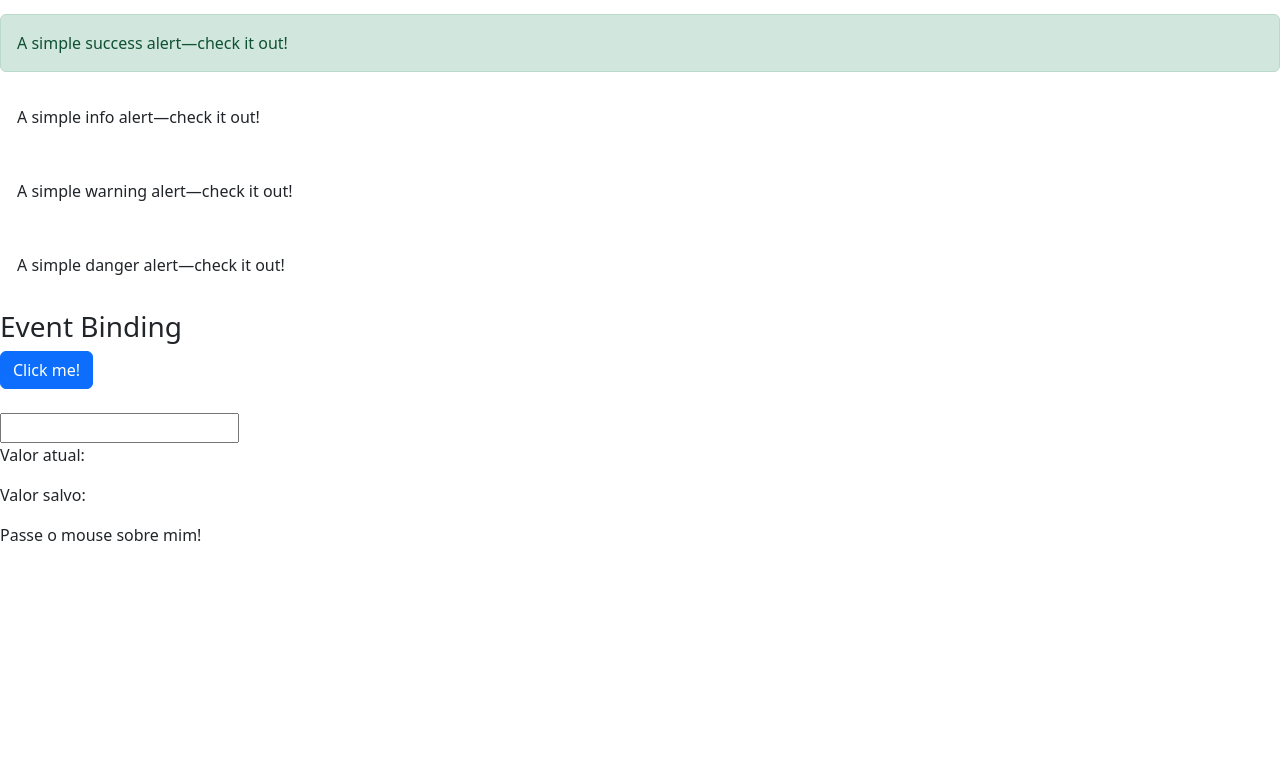
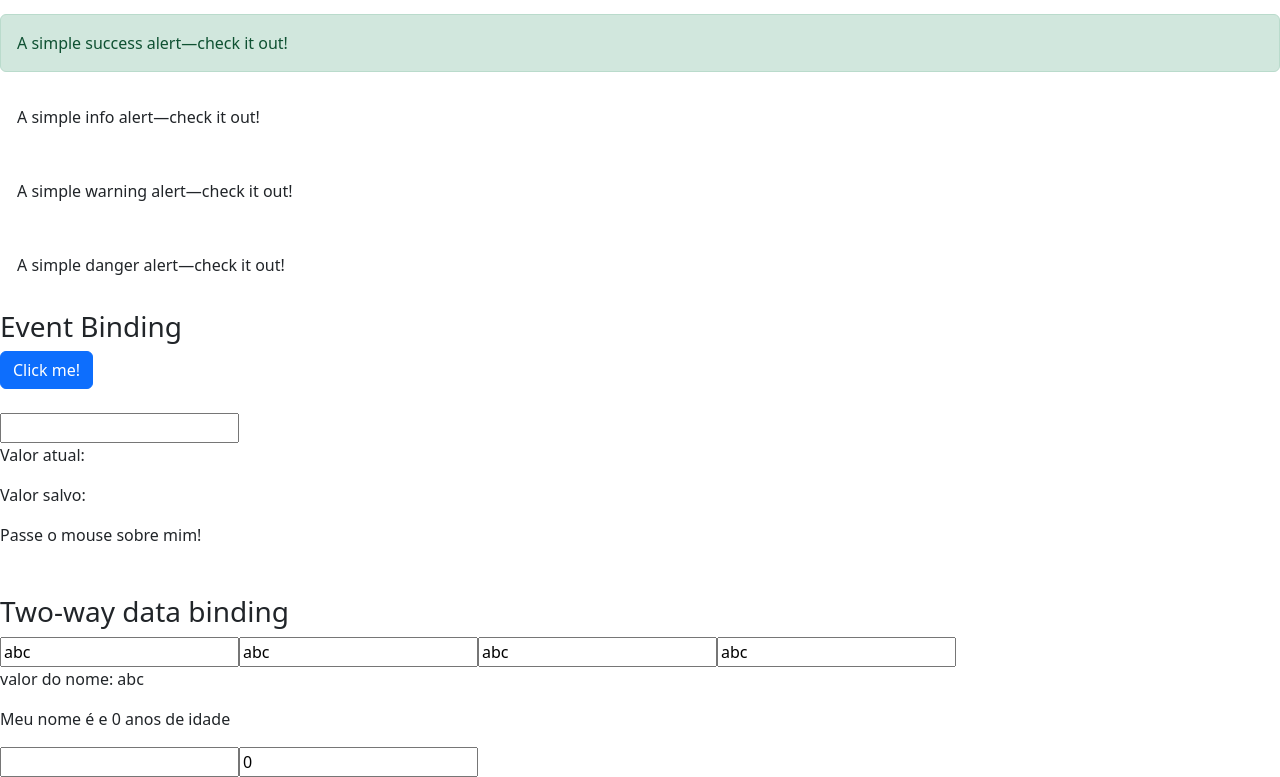
Before and after one commit to WellingtonIdeao/angular-course, an Angular app: page / in a window 1280 px wide. Shown: the part 695-1472 px from the top of the page. Before the commit the page ends 1242 px from the top, so only its background shows below. Built offline with nearby package versions, Linux system fonts and the light colour scheme.

Commit message:
Two-way data binding

```diff
--- a/src/app/app.module.ts
+++ b/src/app/app.module.ts
@@ -9,6 +9,7 @@ import { MyFirstComponent } from './my-first/my-first.component';
 import { MyFirst2Component } from './my-first2/my-first2.component';
 import { CursosModule } from './cursos/cursos.module';
 import { DataBindingComponent } from './data-binding/data-binding.component';
+import { FormModule } from './shared/form/form.module';
 
 
 @NgModule({
@@ -22,6 +23,7 @@ import { DataBindingComponent } from './data-binding/data-binding.component';
     BrowserModule,
     AppRoutingModule,
     CursosModule,
+    FormModule,
   ],
   providers: [],
   bootstrap: [AppComponent]
--- a/src/app/data-binding/data-binding.component.html
+++ b/src/app/data-binding/data-binding.component.html
@@ -59,4 +59,6 @@
             </span>
         </div>
     </article>
+    <br><br>
+    <app-form></app-form>
 </section>
--- a/src/app/data-binding/data-binding.component.ts
+++ b/src/app/data-binding/data-binding.component.ts
@@ -1,4 +1,4 @@
-import { Component } from '@angular/core';
+import { Component, Input } from '@angular/core';
 
 @Component({
   selector: 'app-data-binding',
--- /dev/null
+++ b/src/app/shared/form/form.component.html
@@ -0,0 +1,23 @@
+<article>
+    <h3>Two-way data binding</h3>
+    <div>
+        <input type="text"
+        [value]="name"
+        (input)="name = $any($event.target).value"
+        >
+        <input type="text"
+        [ngModel]="name"
+        (ngModelChange)="name = $event"
+        >
+        <input type="text"
+        [(ngModel)]="name"
+        >
+        <input type="text"
+        bindon-ngModel="name"
+        >
+        <p>valor do nome: {{ name }}</p>
+        <p>Meu nome é {{ person.name }} e {{ person.age }} anos de idade</p>
+        <input type="text" [(ngModel)]="person.name">
+        <input type="text"[(ngModel)]="person.age">
+    </div>
+</article>
--- /dev/null
+++ b/src/app/shared/form/form.component.ts
@@ -0,0 +1,22 @@
+import { Component, OnInit } from '@angular/core';
+
+@Component({
+  selector: 'app-form',
+  templateUrl: './form.component.html',
+  styleUrls: ['./form.component.css']
+})
+export class FormComponent implements OnInit {
+
+  name: string = 'abc'
+
+  person: any = {
+    name: "",
+    age:  0
+  }
+
+  constructor() { }
+
+  ngOnInit(): void {
+  }
+
+}
```
Also changed, not shown: src/app/shared/form/form.module.ts (added, +20 -0 lines), src/app/shared/form/form.component.css (added), 1 other file (tests, documents, lock files or other folders).
